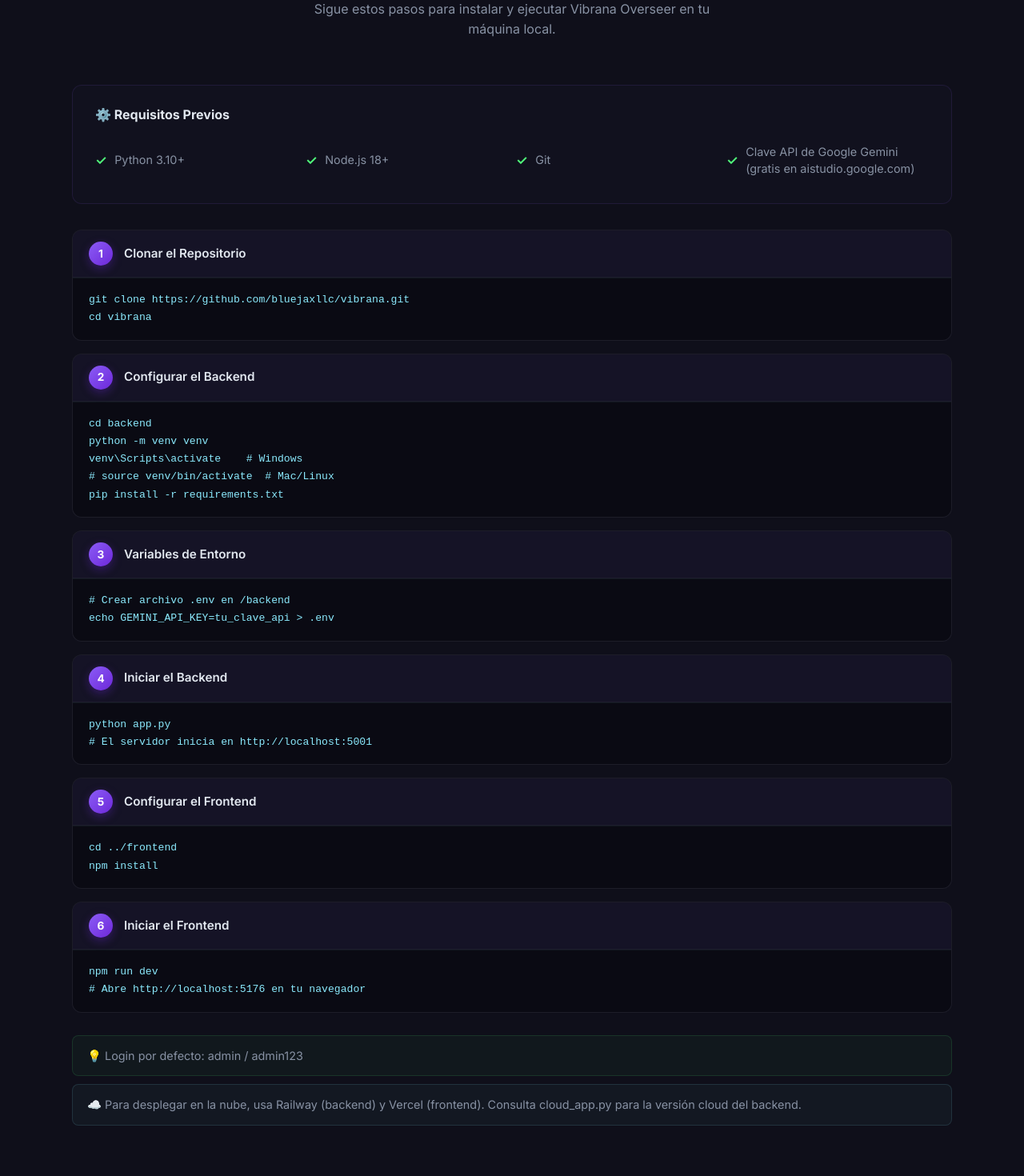
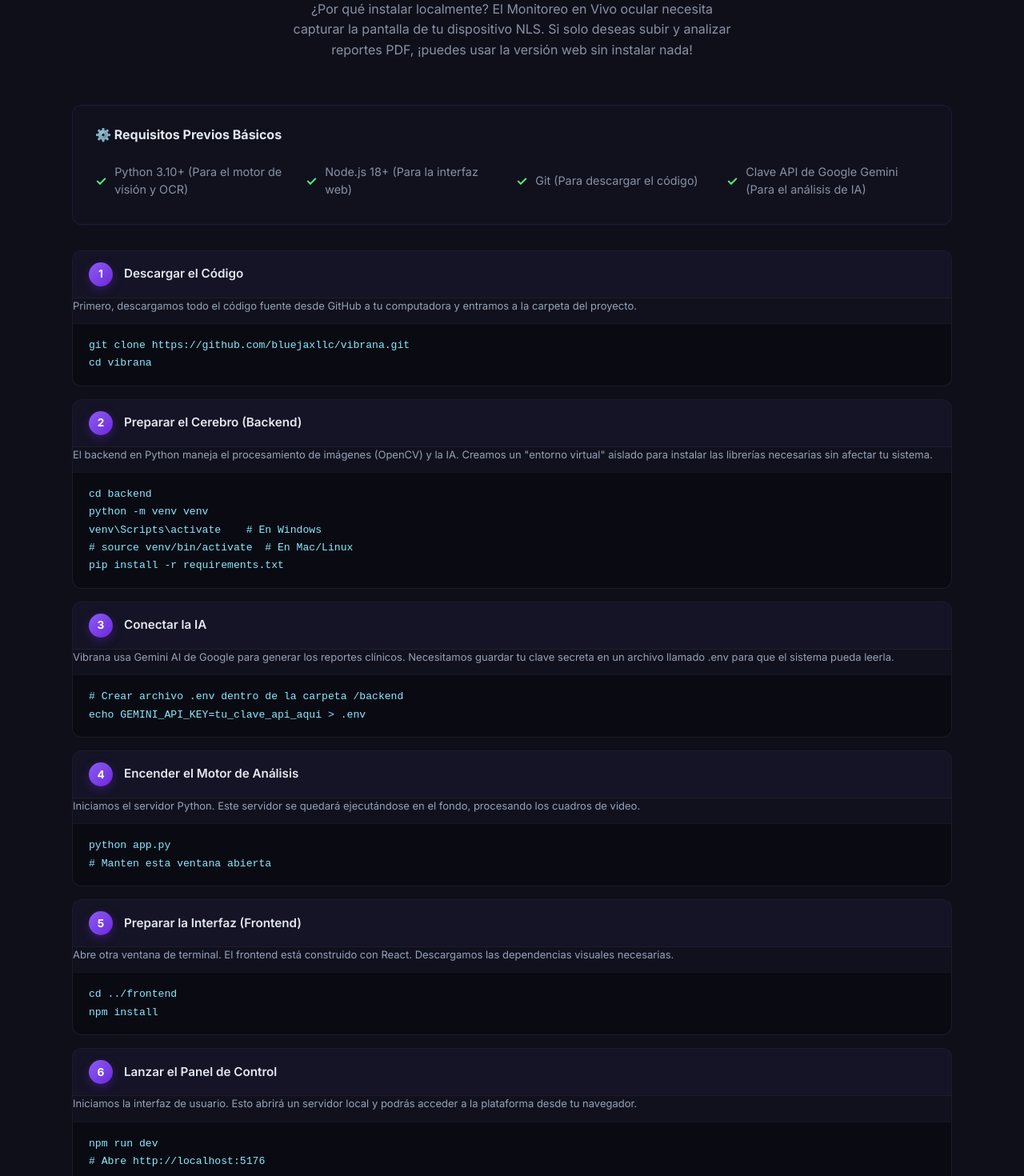
Before and after one commit to bluejaxllc/vibrana, a React (Vite) app in the folder frontend/: page / in a window 1280 px wide. Shown: the part 4400-5870 px from the top of the page at 80% size. Built offline with nearby package versions, Linux system fonts and the light colour scheme; no server answers.

Commit message:
feat: expand installation explanations and add cloud/local disclaimer

```diff
--- a/frontend/src/components/LandingPage.jsx
+++ b/frontend/src/components/LandingPage.jsx
@@ -83,19 +83,19 @@
             tag: 'Instalación',
             title1: 'Configura tu Propia',
             title2: 'Instancia',
-            desc: 'Sigue estos pasos para instalar y ejecutar Vibrana Overseer en tu máquina local.',
-            prereqTitle: 'Requisitos Previos',
-            prereqs: ['Python 3.10+', 'Node.js 18+', 'Git', 'Clave API de Google Gemini (gratis en aistudio.google.com)'],
+            desc: '¿Por qué instalar localmente? El Monitoreo en Vivo ocular necesita capturar la pantalla de tu dispositivo NLS. Si solo deseas subir y analizar reportes PDF, ¡puedes usar la versión web sin instalar nada!',
+            prereqTitle: 'Requisitos Previos Básicos',
+            prereqs: ['Python 3.10+ (Para el motor de visión y OCR)', 'Node.js 18+ (Para la interfaz web)', 'Git (Para descargar el código)', 'Clave API de Google Gemini (Para el análisis de IA)'],
             steps: [
-                { num: '1', title: 'Clonar el Repositorio', cmd: 'git clone https://github.com/bluejaxllc/vibrana.git\ncd vibrana' },
-                { num: '2', title: 'Configurar el Backend', cmd: 'cd backend\npython -m venv venv\nvenv\\Scripts\\activate    # Windows\n# source venv/bin/activate  # Mac/Linux\npip install -r requirements.txt' },
-                { num: '3', title: 'Variables de Entorno', cmd: '# Crear archivo .env en /backend\necho GEMINI_API_KEY=tu_clave_api > .env' },
-                { num: '4', title: 'Iniciar el Backend', cmd: 'python app.py\n# El servidor inicia en http://localhost:5001' },
-                { num: '5', title: 'Configurar el Frontend', cmd: 'cd ../frontend\nnpm install' },
-                { num: '6', title: 'Iniciar el Frontend', cmd: 'npm run dev\n# Abre http://localhost:5176 en tu navegador' },
+                { num: '1', title: 'Descargar el Código', explanation: 'Primero, descargamos todo el código fuente desde GitHub a tu computadora y entramos a la carpeta del proyecto.', cmd: 'git clone https://github.com/bluejaxllc/vibrana.git\ncd vibrana' },
+                { num: '2', title: 'Preparar el Cerebro (Backend)', explanation: 'El backend en Python maneja el procesamiento de imágenes (OpenCV) y la IA. Creamos un "entorno virtual" aislado para instalar las librerías necesarias sin afectar tu sistema.', cmd: 'cd backend\npython -m venv venv\nvenv\\Scripts\\activate    # En Windows\n# source venv/bin/activate  # En Mac/Linux\npip install -r requirements.txt' },
+                { num: '3', title: 'Conectar la IA', explanation: 'Vibrana usa Gemini AI de Google para generar los reportes clínicos. Necesitamos guardar tu clave secreta en un archivo llamado .env para que el sistema pueda leerla.', cmd: '# Crear archivo .env dentro de la carpeta /backend\necho GEMINI_API_KEY=tu_clave_api_aqui > .env' },
+                { num: '4', title: 'Encender el Motor de Análisis', explanation: 'Iniciamos el servidor Python. Este servidor se quedará ejecutándose en el fondo, procesando los cuadros de video.', cmd: 'python app.py\n# Manten esta ventana abierta' },
+                { num: '5', title: 'Preparar la Interfaz (Frontend)', explanation: 'Abre otra ventana de terminal. El frontend está construido con React. Descargamos las dependencias visuales necesarias.', cmd: 'cd ../frontend\nnpm install' },
+                { num: '6', title: 'Lanzar el Panel de Control', explanation: 'Iniciamos la interfaz de usuario. Esto abrirá un servidor local y podrás acceder a la plataforma desde tu navegador.', cmd: 'npm run dev\n# Abre http://localhost:5176' },
             ],
-            note: '💡 Login por defecto: admin / admin123',
-            cloudNote: '☁️ Para desplegar en la nube, usa Railway (backend) y Vercel (frontend). Consulta cloud_app.py para la versión cloud del backend.',
+            note: '💡 Credenciales de administrador por defecto: admin / admin123',
+            cloudNote: '☁️ Versión Web: Para subir PDFs puedes visitar vibrana.bluejax.ai directamente. La instalación local es solo para capturar video en vivo.',
         },
         cta: { title1: '¿Listo para Transformar tu', title2: 'Flujo de Trabajo NLS?', desc: 'Comienza a capturar, analizar y reportar en minutos.', btn: 'Lanzar Vibrana' },
         footer: { tagline: 'Plataforma NLS Overseer', copy: `© ${new Date().getFullYear()} Vibrana. Hecho para profesionales de biorresonancia.` },
@@ -170,19 +170,19 @@
             tag: 'Installation',
             title1: 'Set Up Your Own',
             title2: 'Instance',
-            desc: 'Follow these steps to install and run Vibrana Overseer on your local machine.',
-            prereqTitle: 'Prerequisites',
-            prereqs: ['Python 3.10+', 'Node.js 18+', 'Git', 'Google Gemini API Key (free at aistudio.google.com)'],
+            desc: 'Why install locally? Live Monitor requires the application to run on the same computer as your NLS hardware to capture its screen. If you only want to upload and analyze PDF reports, you can just use the web version without installing anything!',
+            prereqTitle: 'Core Prerequisites',
+            prereqs: ['Python 3.10+ (For the vision engine & OCR)', 'Node.js 18+ (For the web interface)', 'Git (To download the code)', 'Google Gemini API Key (For AI clinical analysis)'],
             steps: [
-                { num: '1', title: 'Clone the Repository', cmd: 'git clone https://github.com/bluejaxllc/vibrana.git\ncd vibrana' },
-                { num: '2', title: 'Set Up the Backend', cmd: 'cd backend\npython -m venv venv\nvenv\\Scripts\\activate    # Windows\n# source venv/bin/activate  # Mac/Linux\npip install -r requirements.txt' },
-                { num: '3', title: 'Environment Variables', cmd: '# Create .env file in /backend\necho GEMINI_API_KEY=your_api_key > .env' },
-                { num: '4', title: 'Start the Backend', cmd: 'python app.py\n# Server starts at http://localhost:5001' },
-                { num: '5', title: 'Set Up the Frontend', cmd: 'cd ../frontend\nnpm install' },
-                { num: '6', title: 'Start the Frontend', cmd: 'npm run dev\n# Opens at http://localhost:5176' },
+                { num: '1', title: 'Download Source Code', explanation: 'First, we download the entire project from GitHub to your computer and navigate into the folder.', cmd: 'git clone https://github.com/bluejaxllc/vibrana.git\ncd vibrana' },
+                { num: '2', title: 'Prepare the Brain (Backend)', explanation: 'The Python server handles image processing and AI. We create an isolated "virtual environment" to safely install required libraries.', cmd: 'cd backend\npython -m venv venv\nvenv\\Scripts\\activate    # On Windows\n# source venv/bin/activate  # On Mac/Linux\npip install -r requirements.txt' },
+                { num: '3', title: 'Connect AI', explanation: 'Vibrana uses Google Gemini to generate clinical reports. We save your secret API key in a configuration file named .env so the system can access it.', cmd: '# Create a .env file inside the /backend folder\necho GEMINI_API_KEY=your_api_key_here > .env' },
+                { num: '4', title: 'Power On Analysis Engine', explanation: 'We start the Python server. This program runs in the background, processing video frames and talking to the AI.', cmd: 'python app.py\n# Keep this window open' },
+                { num: '5', title: 'Prepare the Interface', explanation: 'Open a new terminal window. The frontend is built with React. We download all the visual dependencies needed for the UI.', cmd: 'cd ../frontend\nnpm install' },
+                { num: '6', title: 'Launch Dashboard', explanation: 'Start the web interface. This spins up a local server so you can access the platform from your browser.', cmd: 'npm run dev\n# Opens http://localhost:5176' },
             ],
-            note: '💡 Default login: admin / admin123',
-            cloudNote: '☁️ For cloud deployment, use Railway (backend) and Vercel (frontend). See cloud_app.py for the cloud-ready backend version.',
+            note: '💡 Default administrator credentials: admin / admin123',
+            cloudNote: '☁️ Web Version: For simple PDF uploads, just visit vibrana.bluejax.ai. Local installation is only required for live video capture features.',
         },
         cta: { title1: 'Ready to Transform Your', title2: 'NLS Workflow?', desc: 'Start capturing, analyzing, and reporting in minutes.', btn: 'Launch Vibrana' },
         footer: { tagline: 'NLS Overseer Platform', copy: `© ${new Date().getFullYear()} Vibrana. Built for bioresonance professionals.` },
@@ -563,6 +563,7 @@
                                     <span className="install-step-num">{step.num}</span>
                                     <h5 className="install-step-title">{step.title}</h5>
                                 </div>
+                                {step.explanation && <p className="install-step-explanation" style={{ fontSize: '13px', color: '#94a3b8', marginTop: '0', marginBottom: '12px', lineHeight: '1.5' }}>{step.explanation}</p>}
                                 <pre className="install-code-block"><code>{step.cmd}</code></pre>
                             </div>
                         ))}
```
